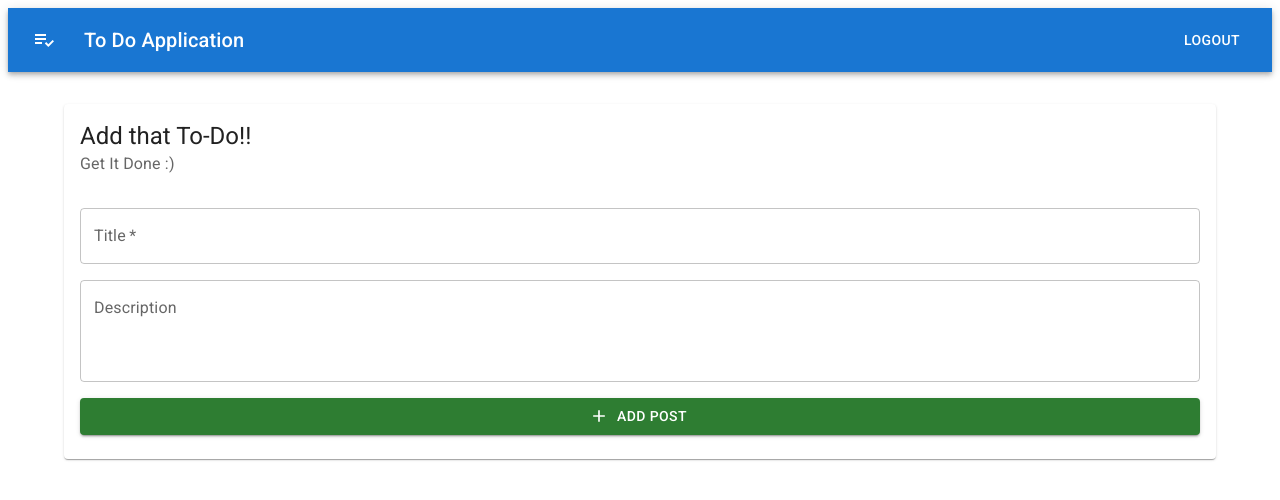
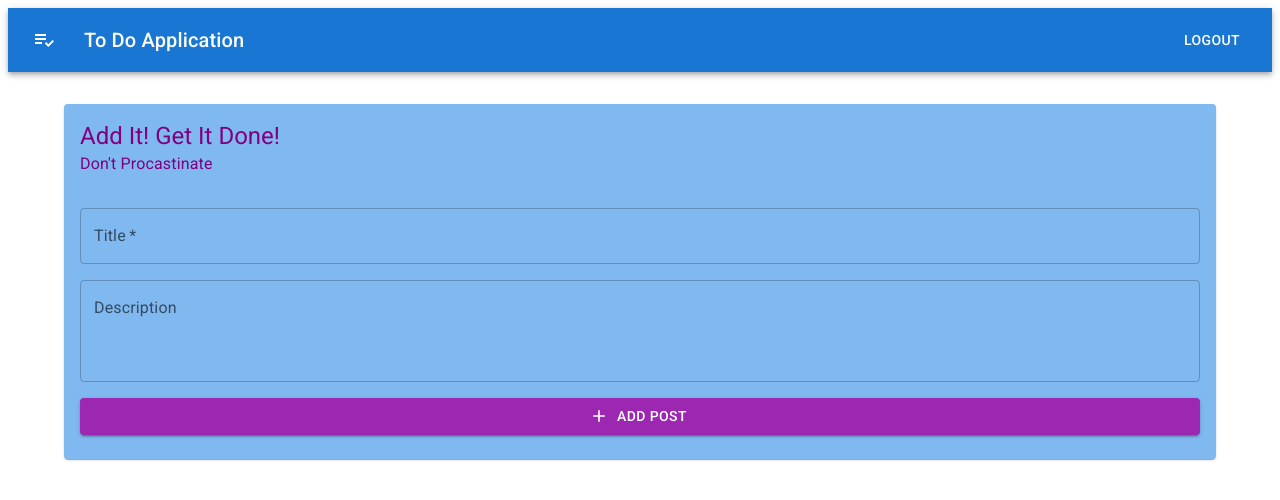
Before and after one commit to kevinmuchene/to-do-application-AI-Redux, a React (Vite) app: page / in a window 1280 px wide. Shown: the top 500 px of the page. Built offline with nearby package versions, Linux system fonts and the light colour scheme.

Commit message:
Titled and subheader added

```diff
--- a/src/components/AddToDo.tsx
+++ b/src/components/AddToDo.tsx
@@ -1,4 +1,4 @@
-import { Card, TextField } from "@mui/material";
+import { Card, TextField, Typography } from "@mui/material";
 import CardContent from "@mui/material/CardContent";
 import Button from "@mui/material/Button";
 import { Container, Grid, CardHeader } from "@mui/material";
@@ -7,10 +7,16 @@ import AddIcon from "@mui/icons-material/Add";
 export default function AddToDo() {
   return (
     <Container sx={{ marginTop: "2em" }}>
-      <Card sx={{ minWidth: 300 }}>
+      <Card sx={{ minWidth: 300, backgroundColor: "#80b8f0" }}>
         <CardHeader
-          title="Add that To-Do!!"
-          subheader="Get It Done :)"
+          title={
+            <Typography variant="h5" color={"purple"}>
+              Add It! Get It Done!
+            </Typography>
+          }
+          subheader={
+            <Typography color={"purple"}>Don't Procastinate</Typography>
+          }
         ></CardHeader>
         <CardContent>
           <Grid
@@ -26,6 +32,7 @@ export default function AddToDo() {
                 variant="outlined"
                 fullWidth
                 required
+                color="error"
               />
             </Grid>
             <Grid item sm={12} md={12}>
@@ -37,13 +44,14 @@ export default function AddToDo() {
                 multiline
                 minRows={3}
                 maxRows={6}
+                color="error"
               />
             </Grid>
             <Grid item sm={12} md={12}>
               <Button
                 fullWidth
                 variant="contained"
-                color="success"
+                color="secondary"
                 startIcon={<AddIcon />}
               >
                 Add Post
```
